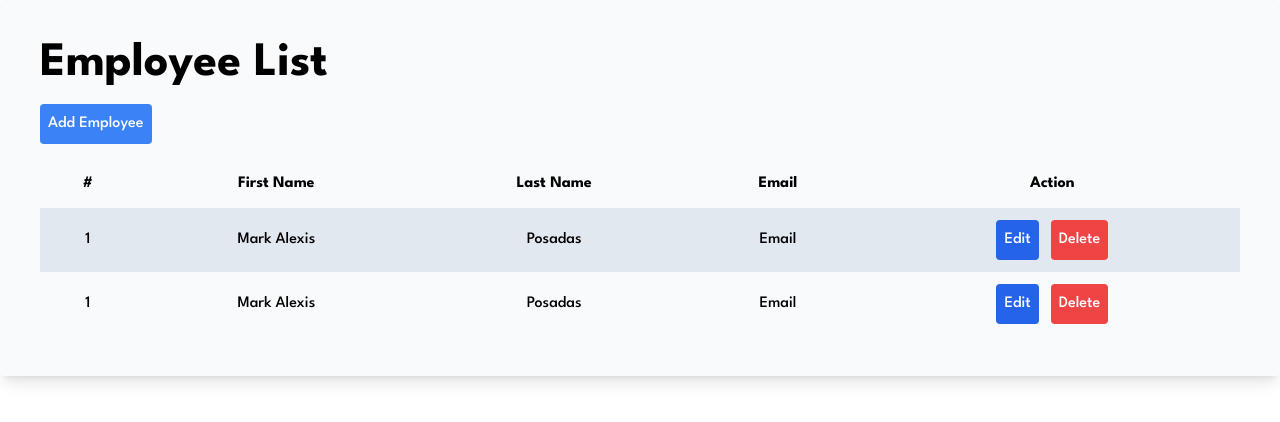
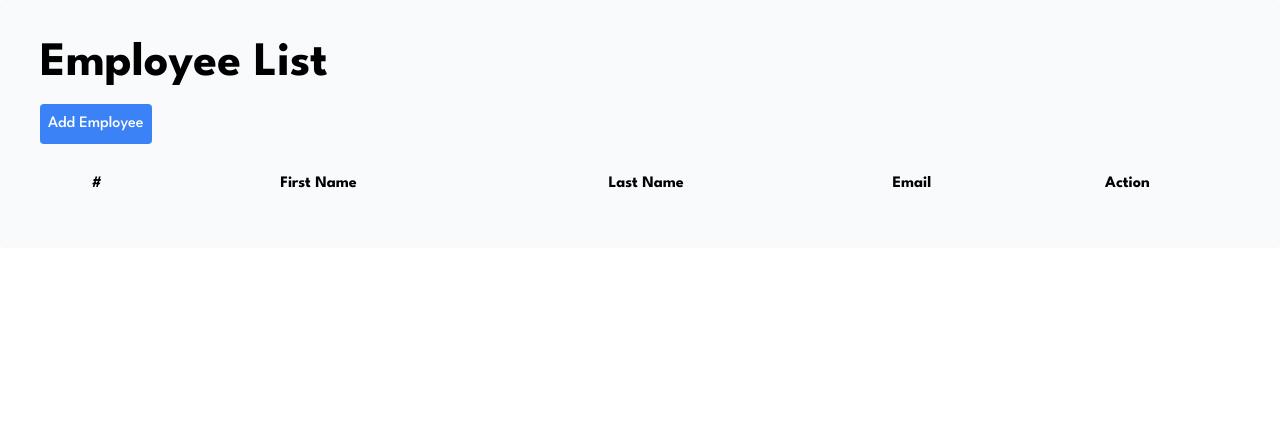
Before and after one commit to Mark-Alexis-Posadas/react-mini-practice, a React (Vite) app: page / in a window 1280 px wide. Shown: the top 422 px of the page. Built offline with nearby package versions, Linux system fonts and the light colour scheme.

Commit message:
rename employee file

```diff
--- a/src/App.jsx
+++ b/src/App.jsx
@@ -1,9 +1,9 @@
-import { EmployeeList } from "./components/AddEmployee/EmployeeList";
+import Employee from "./components/AddEmployee/Employee";
 
 const App = () => {
   return (
     <>
-      <EmployeeList />
+      <Employee />
     </>
   );
 };
--- a/src/components/AddEmployee/AddEmployeeModal.jsx
+++ b/src/components/AddEmployee/AddEmployeeModal.jsx
@@ -1,10 +1,19 @@
-export default function AddEmployeeModal({ state }) {
+export default function AddEmployeeModal({
+  state,
+  handleChange,
+  handleSubmit,
+  handleClose,
+  employeeTitle,
+}) {
   return (
     <div className="w-full h-full top-0 left-0 overflow-auto z-10 fixed bg-black bg-opacity-40 flex">
       <form className="bg-white shadow-md p-3 rounded w-[600px] m-auto">
         <header className="flex items-center justify-between mb-3">
-          <h2 className="font-bold text-xl">Add Employee</h2>
-          <button className="rounded-full p-2 text-white bg-red-600 w-6 h-6 flex items-center justify-center">
+          <h2 className="font-bold text-xl">{employeeTitle} Employee</h2>
+          <button
+            className="rounded-full p-2 text-white bg-red-600 w-6 h-6 flex items-center justify-center"
+            onClick={handleClose}
+          >
             x
           </button>
         </header>
@@ -17,6 +26,7 @@ export default function AddEmployeeModal({ state }) {
             name="firstName"
             id="first_name"
             value={state.firstName}
+            onChange={handleChange}
           />
         </div>
         <div className="flex flex-col my-3">
@@ -28,6 +38,7 @@ export default function AddEmployeeModal({ state }) {
             name="lastName"
             id="last_name"
             value={state.lastName}
+            onChange={handleChange}
           />
         </div>
 
@@ -40,9 +51,14 @@ export default function AddEmployeeModal({ state }) {
             name="email"
             id="email"
             value={state.email}
+            onChange={handleChange}
           />
         </div>
-        <button className="text-white bg-blue-500 rounded p-2 w-full mt-3">
+        <button
+          type="submit"
+          onClick={handleSubmit}
+          className="text-white bg-blue-500 rounded p-2 w-full mt-3"
+        >
           Submit
         </button>
       </form>
--- /dev/null
+++ b/src/components/AddEmployee/Employee.jsx
@@ -0,0 +1,87 @@
+import { useReducer } from "react";
+import AddEmployeeModal from "./AddEmployeeModal";
+import Table from "./Table";
+
+const initialState = {
+  firstName: "",
+  lastName: "",
+  employeeTitle: "Add",
+  email: "",
+  isToggle: false,
+  submittedData: [],
+  isEditing: false,
+};
+
+const reducer = (state, action) => {
+  switch (action.type) {
+    case "TOGGLE":
+      return {
+        ...state,
+        isToggle: !state.isToggle,
+      };
+
+    case "ADD_EMPLOYEE":
+      return { ...state, [action.field]: action.value };
+    case "SUBMIT_FORM":
+      return {
+        ...state,
+        submittedData: [...state.submittedData, { ...state }],
+        isToggle: !state.isToggle,
+        firstName: "",
+        lastName: "",
+        email: "",
+      };
+    default:
+      return state;
+  }
+};
+
+const Employee = () => {
+  const [state, dispatch] = useReducer(reducer, initialState);
+
+  const handleClose = (e) => {
+    e.preventDefault();
+    dispatch({ type: "TOGGLE" });
+  };
+  const handleChange = (e) => {
+    const { name, value } = e.target;
+    dispatch({ type: "ADD_EMPLOYEE", field: name, value: value });
+  };
+
+  const handleSubmit = (e) => {
+    if (!state.firstName || !state.lastName || !state.email) {
+      alert("Please enter all required data.");
+      e.preventDefault();
+      return;
+    }
+
+    e.preventDefault();
+    dispatch({ type: "SUBMIT_FORM" });
+  };
+
+  return (
+    <div className="rounded bg-slate-50 p-10">
+      <header>
+        <h1 className="font-bold text-5xl">Employee List</h1>
+        <button
+          className="text-white rounded p-2 bg-blue-500 my-4"
+          onClick={() => dispatch({ type: "TOGGLE" })}
+        >
+          Add Employee
+        </button>
+      </header>
+      <Table dispatch={dispatch} state={state} />
+      {state.isToggle && (
+        <AddEmployeeModal
+          employeeTitle={state.employeeTitle}
+          handleChange={handleChange}
+          handleSubmit={handleSubmit}
+          handleClose={handleClose}
+          state={state}
+        />
+      )}
+    </div>
+  );
+};
+
+export default Employee;
--- a/src/components/AddEmployee/EmployeeList.jsx
+++ /dev/null
@@ -1,39 +0,0 @@
-import { useReducer, useState } from "react";
-import AddEmployeeModal from "./AddEmployeeModal";
-import Table from "./Table";
-
-const initialState = {
-  firstName: "",
-  lastName: "",
-  email: "",
-  isToggle: false,
-};
-
-const reducer = (state, action) => {
-  switch (action.type) {
-    case "TOGGLE":
-      return { ...state, isToggle: !state.isToggle };
-    default:
-      return state;
-  }
-};
-
-export const EmployeeList = () => {
-  const [state, dispatch] = useReducer(reducer, initialState);
-  return (
-    <div className="rounded bg-slate-50 shadow-lg p-10">
-      <header>
-        <h1 className="font-bold text-5xl">Employee List</h1>
-        <button
-          className="text-white rounded p-2 bg-blue-500 my-4"
-          onClick={() => dispatch({ type: "TOGGLE" })}
-        >
-          Add Employee
-        </button>
-      </header>
-      <Table />
-      {state.isToggle && <AddEmployeeModal state={state} />}
-      {/* {state <= 2 ? "" : <p>pagination</p>} */}
-    </div>
-  );
-};
--- a/src/components/AddEmployee/Table.jsx
+++ b/src/components/AddEmployee/Table.jsx
@@ -1,6 +1,7 @@
 import React from "react";
+import TableItem from "./TableItem";
 
-export default function Table({ toggleEdit }) {
+export default function Table({ dispatch, state }) {
   return (
     <table className="w-full">
       <thead className="bg-slate-50">
@@ -14,35 +15,7 @@ export default function Table({ toggleEdit }) {
       </thead>
 
       <tbody className="w-full">
-        <tr className="odd:bg-slate-200">
-          <td className="p-3 text-center">1</td>
-          <td className="p-3 text-center">Mark Alexis</td>
-          <td className="p-3 text-center">Posadas</td>
-          <td className="p-3 text-center">Email</td>
-          <td className="p-3 text-center">
-            <button
-              className="text-white bg-blue-600 rounded p-2"
-              onClick={toggleEdit}
-            >
-              Edit
-            </button>
-            <button className="text-white bg-red-500 rounded p-2 ml-3">
-              Delete
-            </button>
-          </td>
-        </tr>
-        <tr>
-          <td className="p-3 text-center">1</td>
-          <td className="p-3 text-center">Mark Alexis</td>
-          <td className="p-3 text-center">Posadas</td>
-          <td className="p-3 text-center">Email</td>
-          <td className="p-3 text-center">
-            <button className="text-white bg-blue-600 rounded p-2">Edit</button>
-            <button className="text-white bg-red-500 rounded p-2 ml-3">
-              Delete
-            </button>
-          </td>
-        </tr>
+        <TableItem dispatch={dispatch} state={state} />
       </tbody>
     </table>
   );
--- /dev/null
+++ b/src/components/AddEmployee/TableItem.jsx
@@ -0,0 +1,25 @@
+export default function TableItem({ dispatch, state }) {
+  return (
+    <>
+      {state.submittedData.map((item, index) => (
+        <tr className="odd:bg-slate-200" key={index}>
+          <td className="p-3 text-center">{index}</td>
+          <td className="p-3 text-center">{item.firstName}</td>
+          <td className="p-3 text-center">{item.lastName}</td>
+          <td className="p-3 text-center">{item.email}</td>
+          <td className="p-3 text-center">
+            <button
+              className="text-white bg-blue-600 rounded p-2"
+              onClick={() => dispatch({ type: "TOGGLE" })}
+            >
+              Edit
+            </button>
+            <button className="text-white bg-red-500 rounded p-2 ml-3">
+              Delete
+            </button>
+          </td>
+        </tr>
+      ))}
+    </>
+  );
+}
```
